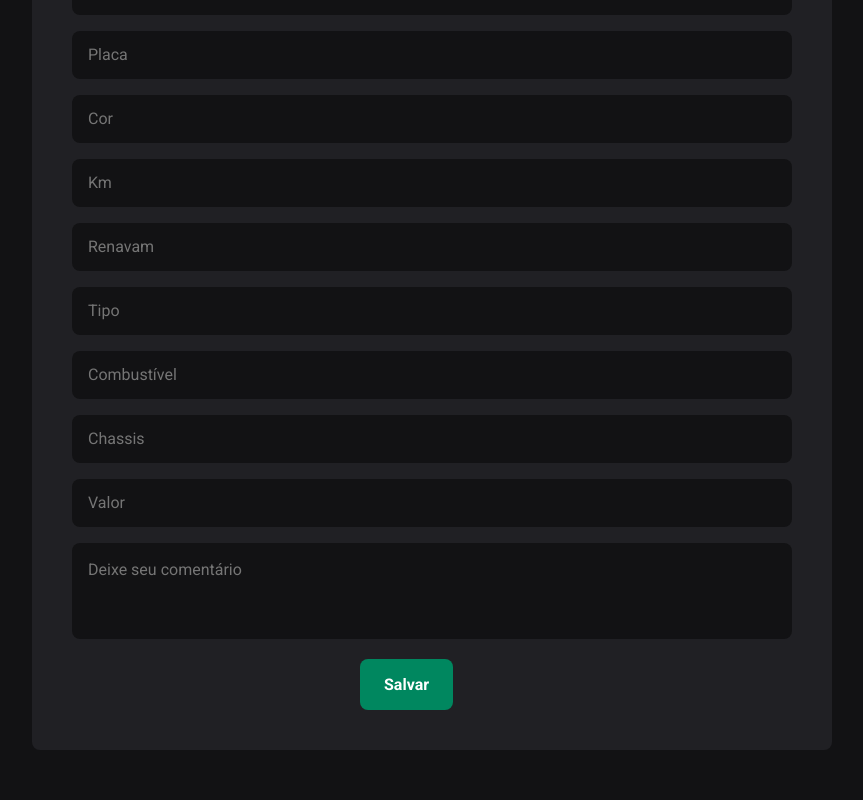
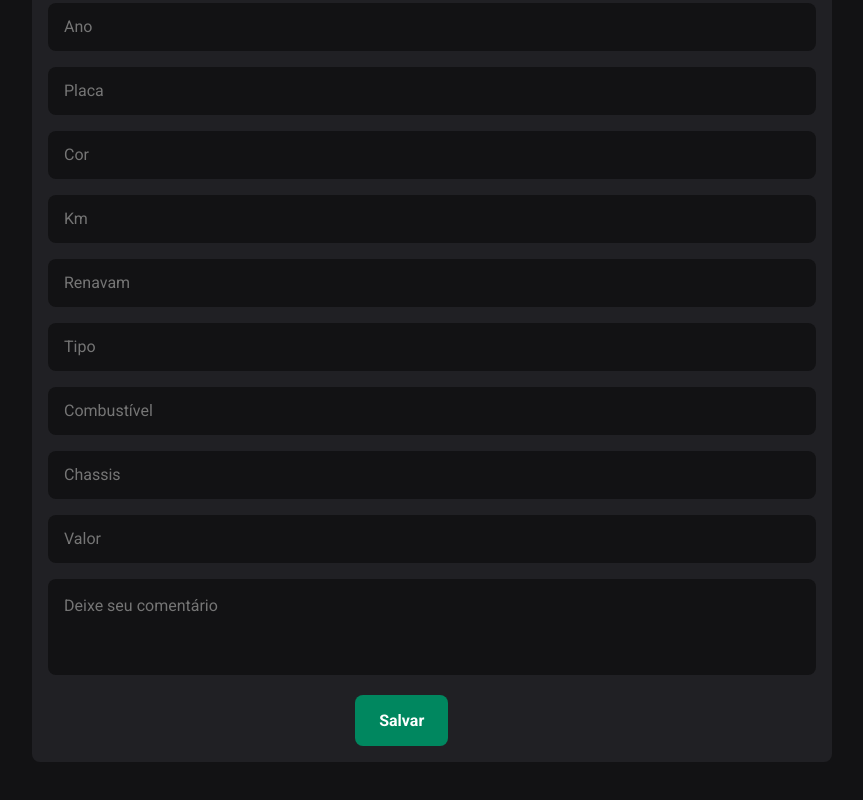
Before and after one commit to ThalitaBispo/LP-Trabalho, a React (Vite) app: page /veiculo/create in a window 1280 px wide. Shown: the part 408-1208 px from the top of the page, without its empty margins (352-1215 px from the left). Built offline with nearby package versions, Linux system fonts and the light colour scheme.

Commit message:
style do veiculos feito

```diff
--- a/src/components/GetVeiculos.jsx
+++ b/src/components/GetVeiculos.jsx
@@ -33,7 +33,7 @@ export function Veiculos() {
   return (
     <article className={styles.post}>
       <div className={styles.content}>
-        <h2>VEICULOS</h2>
+        <h2>VEÍCULOS</h2>
       </div>
       <div className={styles.veiculos}>
         <table>
@@ -41,16 +41,16 @@ export function Veiculos() {
             <tr>
               <th>Modelo</th>
               <th>Marca</th>
-              <th> </th>
+              <th>Ações </th>
             </tr>
           </thead>
           <tbody>
             {veiculos.map((veiculo) => (
               <tr key={veiculo.id}>
-                <td>{veiculo.modelo}</td>
-                <td>{veiculo.marca}</td>
+                <td >{veiculo.modelo}</td>
+                <td >{veiculo.marca}</td>
                 <td>
-                  <button onClick={() => handleVeiculoClick(veiculo.id)}>
+                  <button   onClick={() => handleVeiculoClick(veiculo.id)}>
                     Editar
                   </button>
                 </td>
--- a/src/components/Post.module.css
+++ b/src/components/Post.module.css
@@ -1,8 +1,12 @@
 .post {
     background: var(--gray-800);
     border-radius: 8px;
-    padding: 2.5rem;
+    padding: 1rem;
     margin-bottom: 2rem;
+    display: flex;
+    flex-direction: column;
+    text-align: center;
+
 }
 
 .post+.post {
@@ -12,7 +16,8 @@
 .content {
     line-height: 1.6;
     color: var(--gray-300);
-    margin-top: 1.5rem;
+    margin-top: 1rem;
+    margin-bottom:3.25rem ;
 }
 
 .content p {
@@ -136,22 +141,81 @@
 
 .veiculos{
     display: flex;
+    margin-top: -2rem;
+    padding: 0.2rem;
+    border-radius: 8px;
+    background: var(--gray-900);
+    border: 1px solid var(--gray-600);
+    width: auto;
+}
+
+.veiculos thead {
+
+    width: 100%;
+    margin-top: 0.1rem;
+    background: var(--gray-900);
+
+    }
+
+  .veiculos thead th {
+
     align-items: center;
-    justify-content: space-between;
-    margin-top: 1rem;
+    justify-content: center;
+    margin: 0.2rem;
     padding: 1rem;
     border-radius: 8px;
     background: var(--gray-900);
-    border: 1px solid var(--gray-600);
-}
+    font-size: 2rem;
+    /* border: 1px solid var(--gray-600); */
+  }
 
-.veiculos.h2{
+table {
+    width: 100%;
+    border-collapse: collapse;
+  }
+
+ td {
+
+    padding: 1rem;
+    font-size: 1rem;
+    border-radius: 0.4rem;
+    width: calc(100% / 3);
+    border-collapse: separate;
+    border-top: 1px solid  white ;
+    border-bottom:1px solid  white ;
+
+  }
+
+
+  button {
+
     display: flex;
     align-items: center;
-    justify-content: space-between;
-    margin-top: 1rem;
-    padding: 1rem;
-    border-radius: 8px;
-    background: var(--gray-900);
-    border: 1px solid var(--gray-600);
-}
+    text-align: center;
+    margin: auto;
+    padding: 5px 10px;
+    background-color: #00875f;
+    color: white;
+    border: none;
+    cursor: pointer;
+    border-radius: 0.5rem;
+
+  }
+
+
+
+  button:hover {
+
+    background-color: #054d37;
+    animation: inflar 0.4s forwards;
+
+  }
+
+  @keyframes inflar {
+    0% {
+        transform: scale(1);
+      }
+      100% {
+        transform: scale(1.2);
+      }
+    }
```
